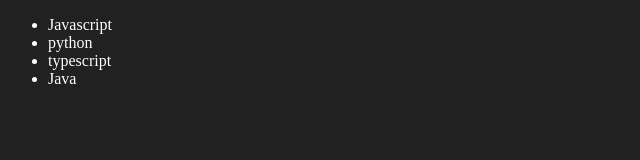
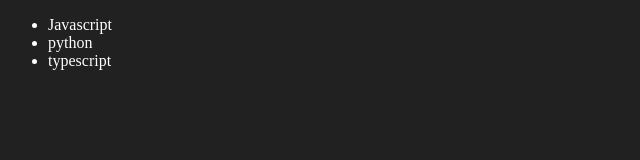
Before and after one commit to DeviLinux-sudo/JS-Revisit, a plain HTML site: page 04_DOM/three.html in a window 1280 px wide. Shown: the full height of the page, 0-640 px from the left. Drawn offline with Linux system fonts and the light colour scheme.

Commit message:
DOM Changes

```diff
--- a/04_DOM/three.html
+++ b/04_DOM/three.html
@@ -21,6 +21,5 @@
 }
 addLanguage("python")
 addLanguage("typescript")
-addLanguage("Java")
 </script>
 </html>
```
